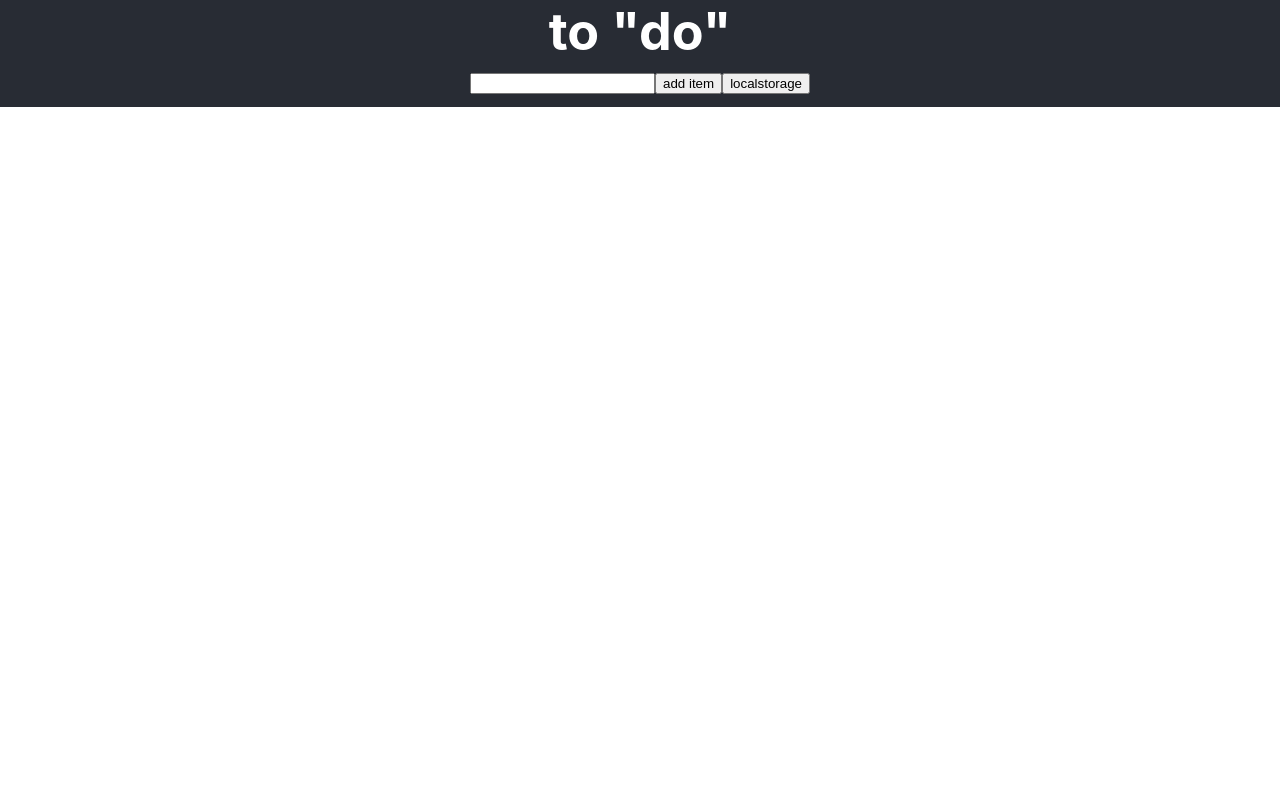
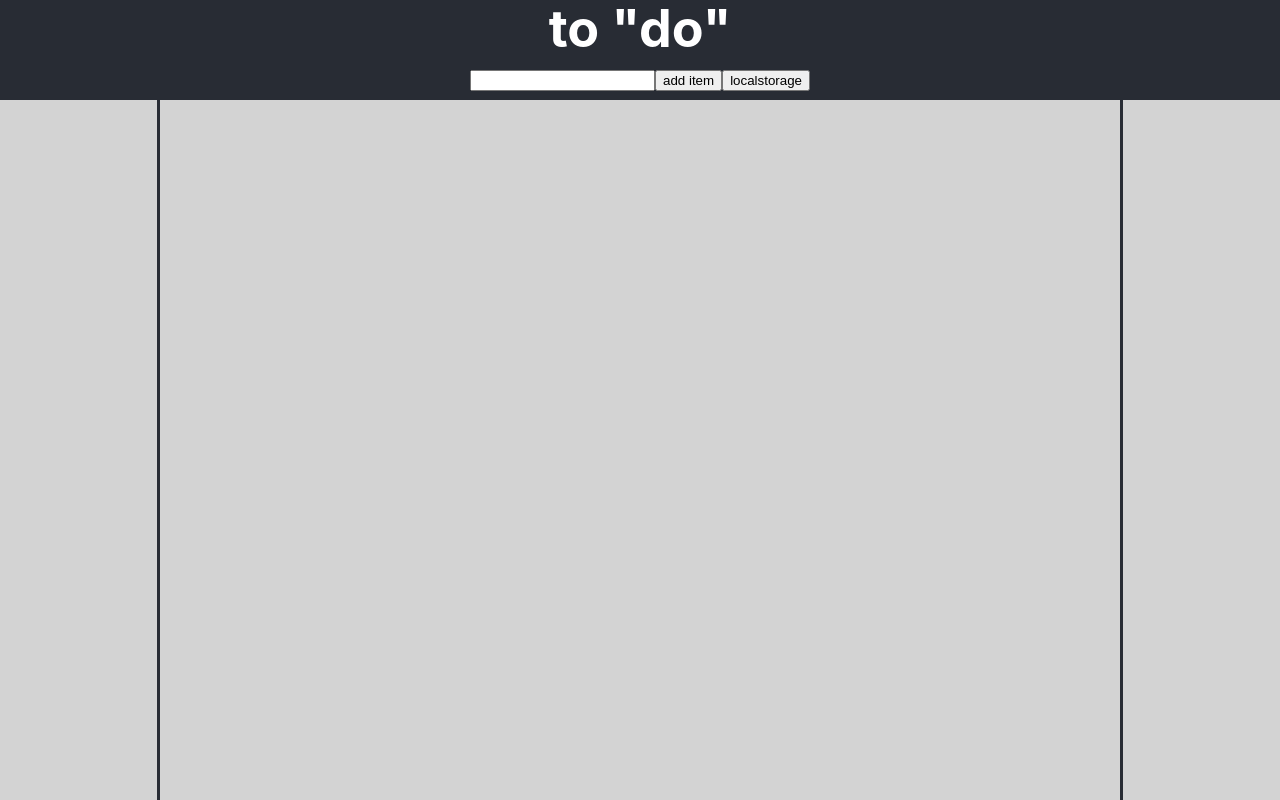
Before and after one commit to ivanwo/reactToDo, a React (Create React App) app: page / in a window 1280 px wide. Built offline with nearby package versions, Linux system fonts and the light colour scheme.

Commit message:
pages build

```diff
--- a/src/App.css
+++ b/src/App.css
@@ -1,10 +1,16 @@
 .App {
   text-align: center;
+  position: fixed;
+  top: 0;
+  left: 0;
+  right: 0;
+  bottom: 0;
+  background-color: lightgray;
 }
 
 .App-header {
   background-color: #282c34;
-  min-height: 50px;
+  height: 100px;
   margin: 0;
   display: flex;
   flex-direction: column;
@@ -20,14 +26,24 @@
   margin-bottom: 0.5em;
 }
 article {
+  margin: 1em 0;
+  padding-bottom: 5px;
+  border-bottom: 1px solid #282c34;
   /* border: 1px solid blue; */
 }
 article p {
   margin: 0;
 }
 .todoHolder {
+  /* background-color: white; */
+  position: fixed;
+  overflow: scroll;
+  top: 100px;
+  right: 0;
+  left: 0;
+  bottom: 0;
   margin: 0 auto;
-  max-width: 50vw;
+  max-width: 75vw;
   border-left: 3px solid;
   border-right: 3px solid;
   border-color: #282c34;
```
Also changed, not shown: 18 other files (tests, documents, lock files or other folders).
